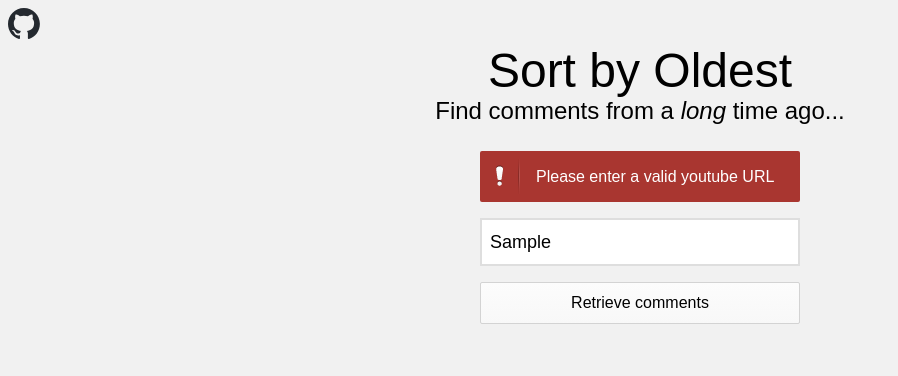
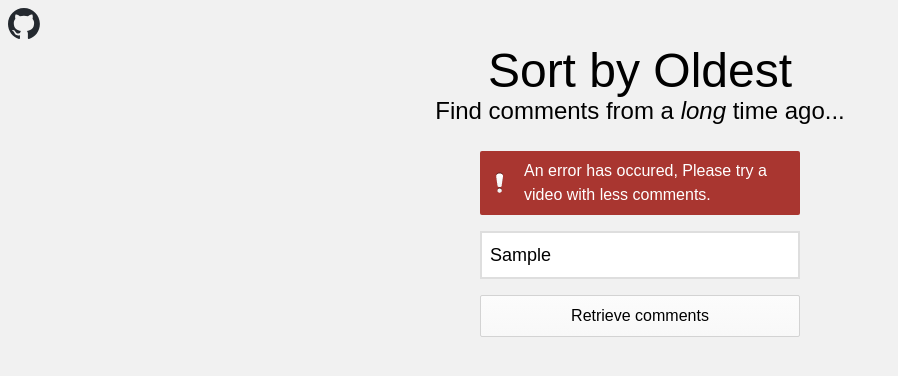
Before and after one commit to Bsodoge/sort-by-oldest, a Next.js app: page / in a window 1280 px wide. Both pictures are taken after typing "Sample" into the empty fields and a click on the button "Retrieve comments". Shown: the top 376 px of the page, without its empty margins (0-898 px from the left). Built offline with nearby package versions, Linux system fonts and the light colour scheme.

Commit message:
Update errors

```diff
--- a/app/components/Form.tsx
+++ b/app/components/Form.tsx
@@ -41,7 +41,7 @@ export default function Form({ setComments }: any) {
                 error.length ?
                 <div className="bg-[#a93630] border-[#a11b1b] text-white px-1 py-2 flex items-center gap-4 rounded-sm">
                     <div className="error-icon"></div>
-                    <span>Please enter a valid youtube URL</span>
+                    <span>{ error }</span>
                 </div>
                 : <></>
             }
```
